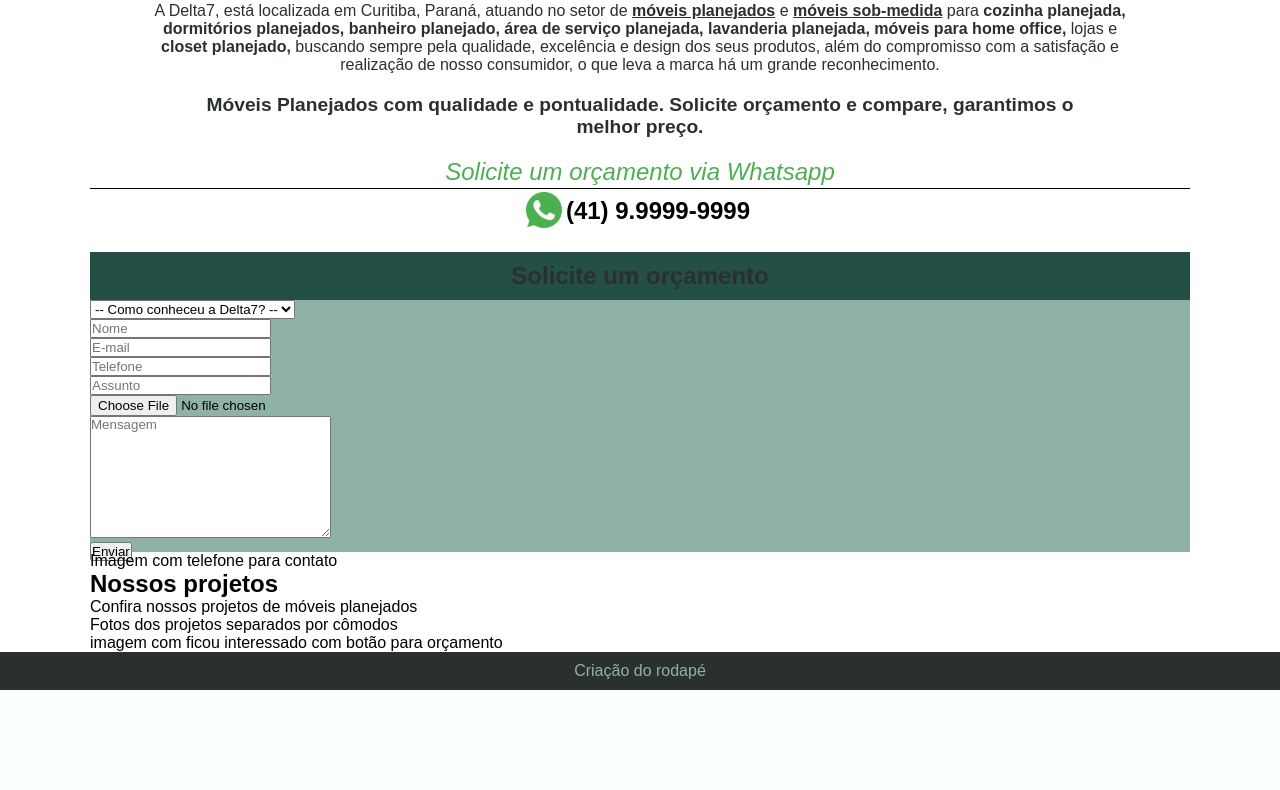
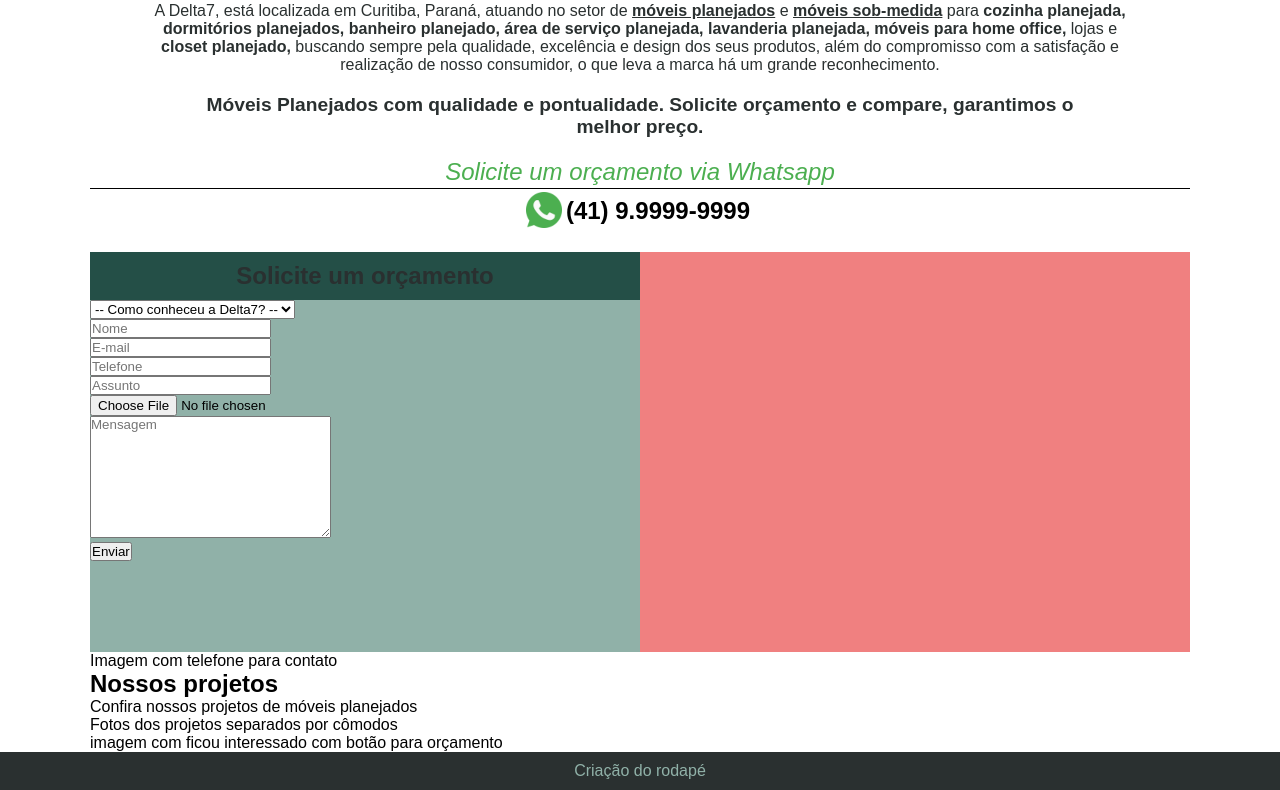
Before and after one commit to felipejlc/felipe-projetos, a PHP site: page / in a window 1280 px wide. Shown: the part 618-1408 px from the top of the page. Before the commit the page ends 1308 px from the top, so only its background shows below. Run offline with PHP 8.4, Linux system fonts and the light colour scheme.

Commit message:
atualização formulario

```diff
--- a/projeto-moveis/estilos/media-query.css
+++ b/projeto-moveis/estilos/media-query.css
@@ -56,4 +56,43 @@ Grandes telas: acima de 1200px
         margin: auto;
         margin-bottom: 20px;
     }
+
+
+
+
+
+
+
+
+
+    section#form-orcamento {
+        width: 50%;
+        /*height: 400px;*/
+        float: left;
+        display: block;
+        /*background-color: var(--cor0);*/
+    }
+
+    /*section#form-orcamento > h2 {
+        color: var(--cor3);
+        text-align: center;
+        padding: 10px 0px;
+        background-color: #244f47;
+    }*/
+
+    section#img-form-orcamento {
+        background-color: lightcoral;
+        height: 400px;
+        float: right;
+        display: block;
+        width: 50%;
+    }
+
+
+
+
+
+
+
+
 }
--- a/projeto-moveis/estilos/style.css
+++ b/projeto-moveis/estilos/style.css
@@ -145,9 +145,12 @@ div.fone-orc-whats {
 
 
 
+
+
+
 section#form-orcamento {
     width: 100%;
-    height: 300px;
+    height: 400px;
     display: block;
     background-color: var(--cor0);
 }
@@ -158,6 +161,16 @@ section#form-orcamento > h2 {
     padding: 10px 0px;
     background-color: #244f47;
 }
+
+section#img-form-orcamento {
+    background-color: lightcoral;
+    height: 200px;
+    display: none;
+}
+
+
+
+
 
 
 
--- a/projeto-moveis/index.html
+++ b/projeto-moveis/index.html
@@ -113,7 +113,9 @@
                 </p>
             </form>
         </section>
+        <section id="img-form-orcamento">
 
+        </section>
         <section>
             <p>Imagem com telefone para contato</p>
         </section>
```
